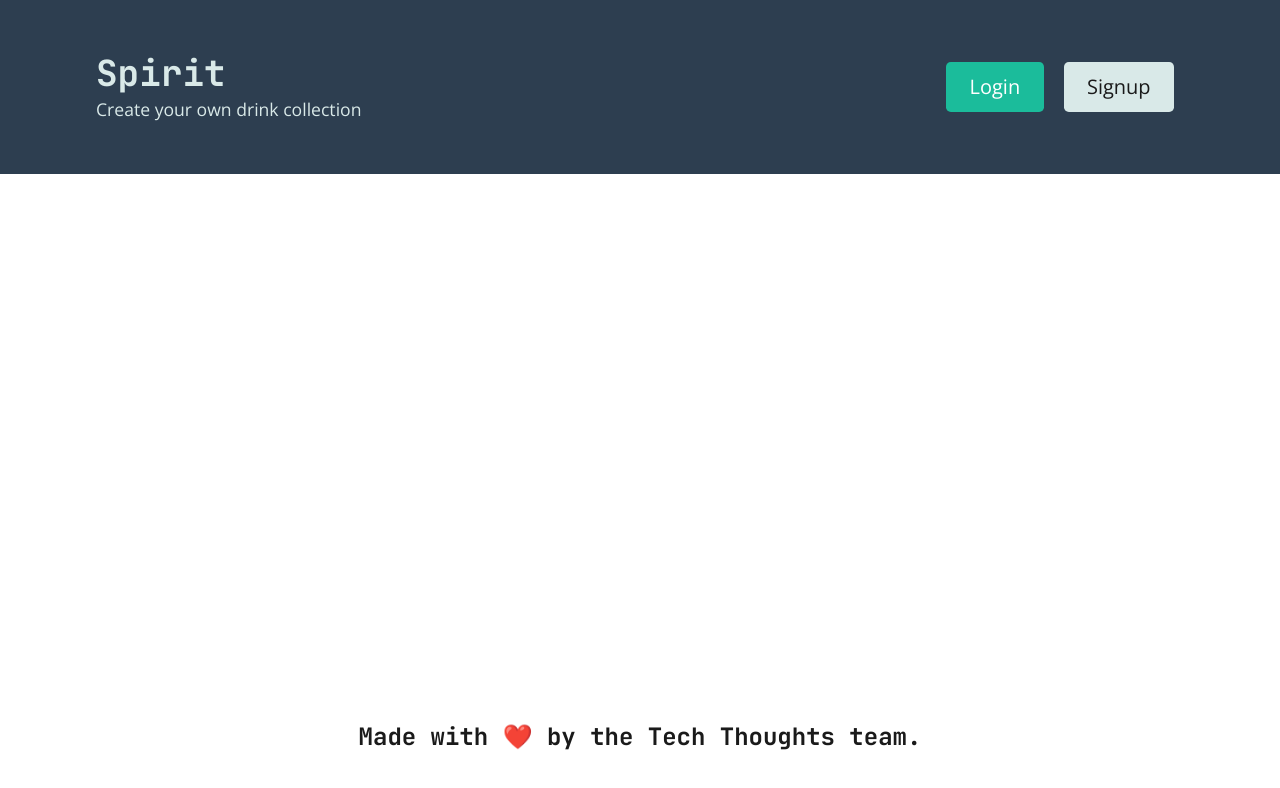
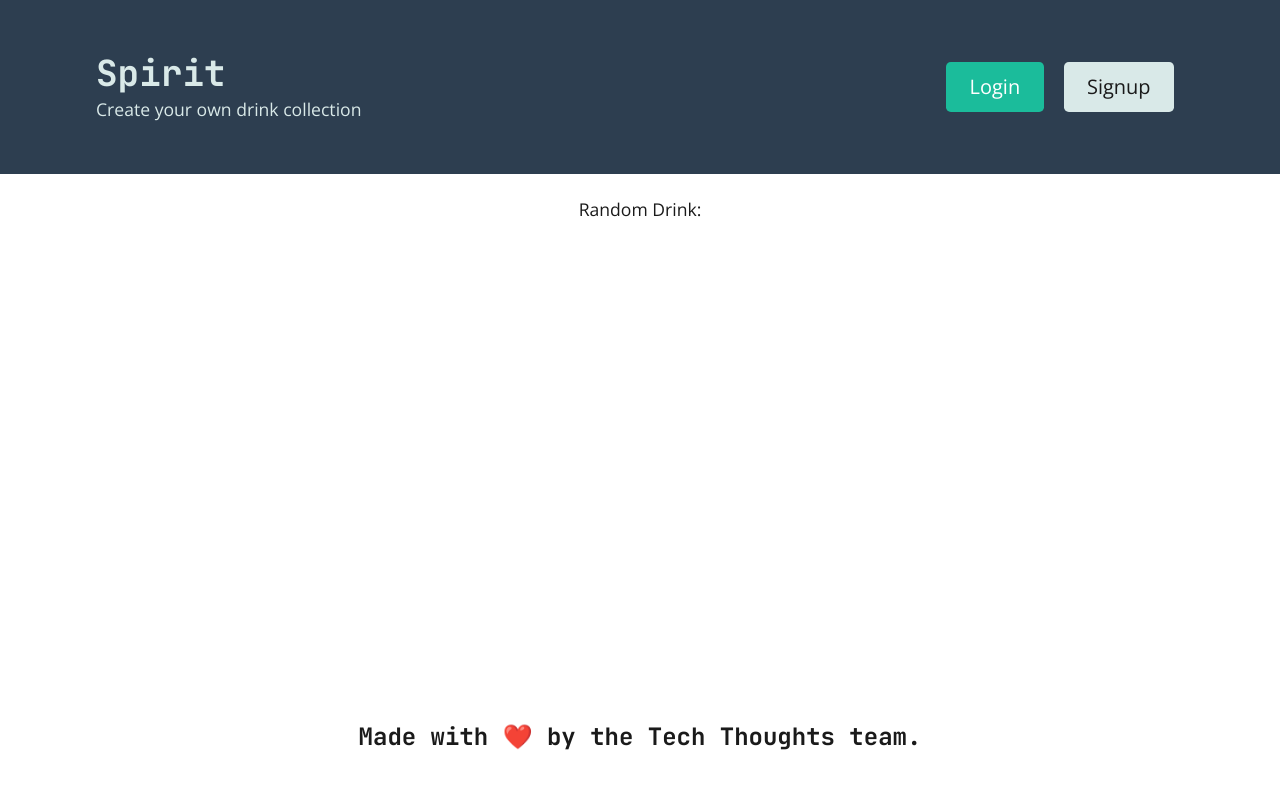
Before and after one commit to giovannaruggio/spirit, a React (Create React App) app in the folder client/: page / in a window 1280 px wide. Shown: the top 788 px of the page. Built offline with nearby package versions, Linux system fonts and the light colour scheme; no server answers.

Commit message:
Able to parse and display data from API call

```diff
--- a/client/src/pages/Home.js
+++ b/client/src/pages/Home.js
@@ -20,7 +20,8 @@ const Home = () => {
 
   const testCocktailDB = async (query) => {
     const first = await getRandomCocktail();
-    setRandomCocktail(first);
+    const second = first.drinks[0];
+    setRandomCocktail(second);
     console.log(randomCocktail);
 
   }
@@ -30,7 +31,7 @@ const Home = () => {
   return (
     <main>
       <div className="flex-row justify-center">
-
+        <p>Random Drink:  {randomCocktail.strDrink}</p>
       </div>
     </main>
   );
```
